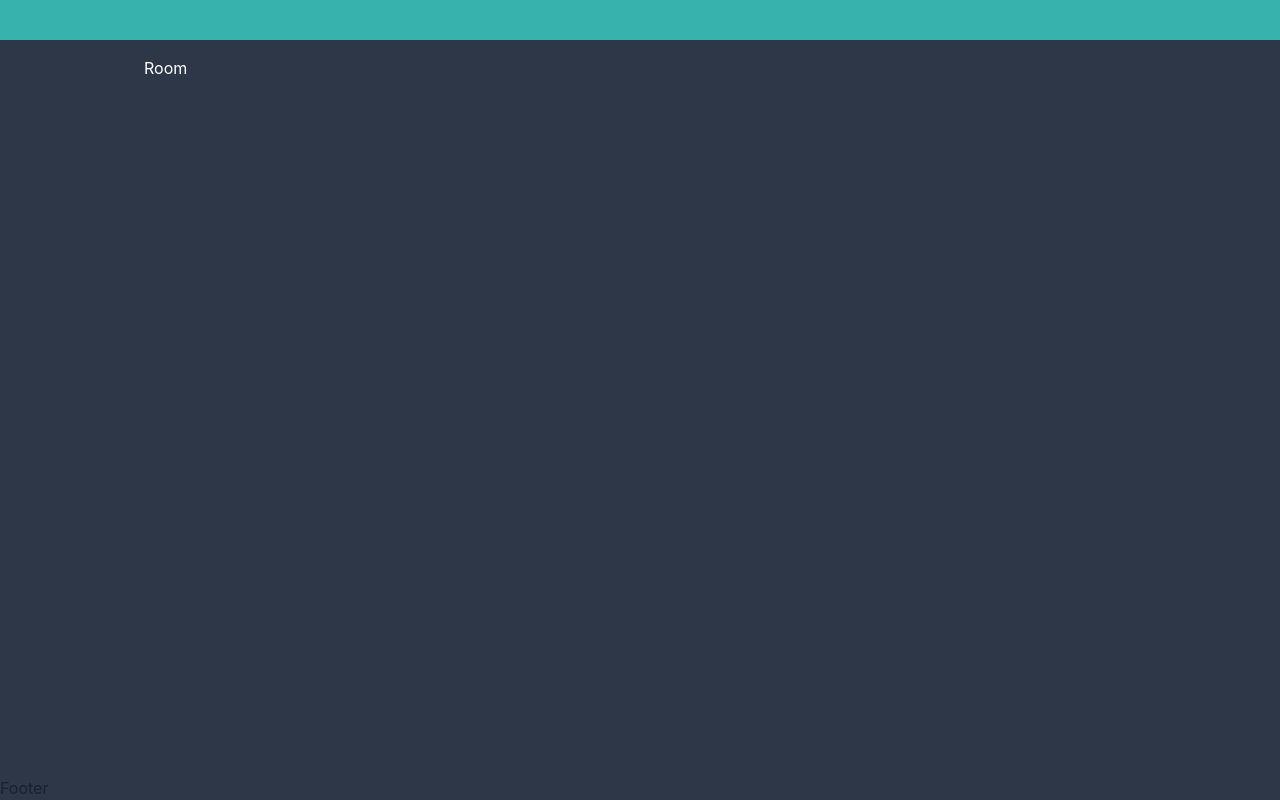
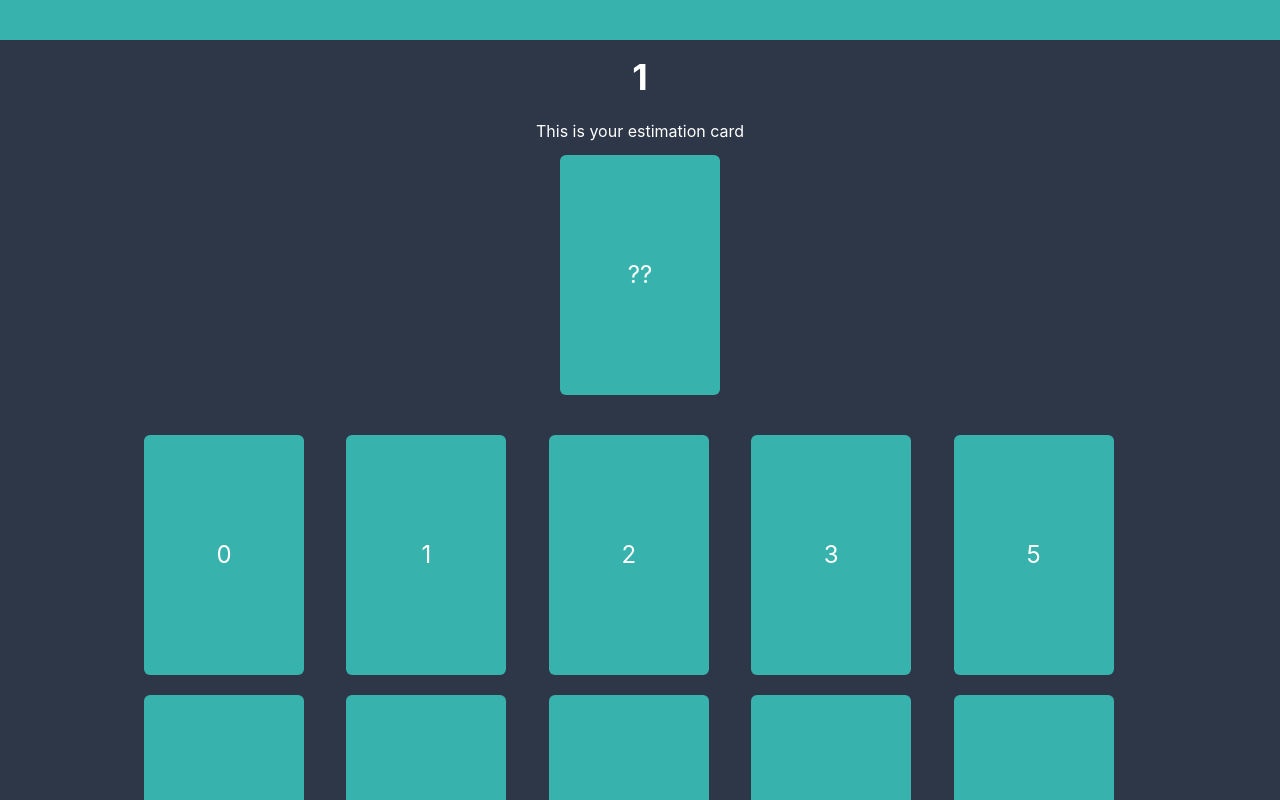
Before and after one commit to basel2053/sprint-poker, a React (Vite) app in the folder client/: page /room/1 in a window 1280 px wide. Shown: the top 800 px of the page. Built offline with nearby package versions, Linux system fonts and the light colour scheme; no server answers.

Commit message:
feat: add estimation cards

```diff
--- a/client/src/app/App.tsx
+++ b/client/src/app/App.tsx
@@ -1,22 +1,7 @@
-import { useEffect } from 'react';
 import AppProvider from './provider';
 import AppRouter from './router';
 
 function App() {
-  useEffect(() => {
-    const ws = new WebSocket('ws://localhost:5000/ws');
-    ws.onopen = () => {
-      console.log('Connected to WS server');
-      ws.onmessage = (message) => {
-        console.log('Received message: ', message);
-      };
-      ws.send(JSON.stringify({ type: 'message', message: 'Hello There!' }));
-    };
-    return () => {
-      ws.close();
-    };
-  }, []);
-
   return (
     <AppProvider>
       <AppRouter />
--- a/client/src/app/pages/home.tsx
+++ b/client/src/app/pages/home.tsx
@@ -1,14 +1,64 @@
-import { Box, Button, Heading } from '@chakra-ui/react';
+import {
+  Box,
+  Button,
+  Heading,
+  Modal,
+  ModalBody,
+  ModalCloseButton,
+  ModalContent,
+  ModalHeader,
+  ModalOverlay,
+  ModalFooter,
+  Text,
+  Input,
+  useDisclosure,
+} from '@chakra-ui/react';
+import { useState } from 'react';
+import { useNavigate } from 'react-router-dom';
 
-export const Home = () => (
+export const Home = () => {
+  const [roomName, setRoomName] = useState('');
+  const navigate = useNavigate();
+  const { isOpen, onOpen, onClose } = useDisclosure();
+  const handleCreate = () => {
+    navigate(`/room/${roomName}`);
+    onClose();
+  };
+  return (
     <>
       <Box textAlign="center">
         <Heading as="h1" my={5}>
           Sprint Poker
         </Heading>
-      <Button variant="outline" color="teal.300">
+        <Button variant="outline" color="teal.300" onClick={onOpen}>
           Create A Room!
         </Button>
       </Box>
+      <Modal isOpen={isOpen} onClose={onClose} isCentered>
+        <ModalOverlay />
+        <ModalContent>
+          <ModalHeader>Create Instant Room</ModalHeader>
+          <ModalCloseButton />
+          <form onSubmit={handleCreate}>
+            <ModalBody>
+              <Text mb={3}> No need to sign up. Just create a room and start directly.</Text>
+              <Input
+                placeholder="Room Name"
+                value={roomName}
+                onChange={(e) => setRoomName(e.target.value)}
+              />
+            </ModalBody>
+            <ModalFooter>
+              <Button mr={3} variant="ghost">
+                Close
+              </Button>
+              <Button colorScheme="blue" type="submit">
+                Create
+              </Button>
+            </ModalFooter>
+          </form>
+        </ModalContent>
+      </Modal>
     </>
   );
+};
--- /dev/null
+++ b/client/src/app/pages/room.tsx
@@ -0,0 +1,49 @@
+import { useEffect, useState } from 'react';
+import { useParams } from 'react-router-dom';
+import { GuessCard, Card } from '@/features/room/components/Card';
+import { Box, Heading, SimpleGrid, Text } from '@chakra-ui/react';
+
+const fibonacciSeries = [0, 1, 2, 3, 5, 8, 13, 21, 34, 55];
+
+export const Room = () => {
+  const [estimation, setEstimation] = useState<string | number>('??');
+  const { roomId } = useParams();
+  useEffect(() => {
+    const ws = new WebSocket('ws://localhost:5000/ws');
+    ws.onopen = () => {
+      console.log('Connected to WS server');
+      ws.onmessage = (message) => {
+        console.log('Received message: ', message);
+      };
+      ws.send(JSON.stringify({ type: 'message', message: 'Hello There!' }));
+    };
+    return () => {
+      ws.close();
+    };
+  }, []);
+
+  const handleSelect = (value: number) => {
+    setEstimation(value);
+  };
+
+  return (
+    <>
+      <Heading as="h1" textAlign="center">
+        {roomId}
+      </Heading>
+      <Box mt={5}>
+        <Text textAlign="center" mb={3}>
+          This is your estimation card
+        </Text>
+        <GuessCard value={estimation} />
+        <SimpleGrid columns={5} spacing={5} mt={10}>
+          {fibonacciSeries.map((num) => (
+            <Card key={num} onClick={() => handleSelect(num)}>
+              {num}
+            </Card>
+          ))}
+        </SimpleGrid>
+      </Box>
+    </>
+  );
+};
--- a/client/src/app/router.tsx
+++ b/client/src/app/router.tsx
@@ -18,7 +18,8 @@ const AppRouter = () => {
         {
           path: 'room/:roomId',
           lazy: async () => {
-            return { Component: () => <h1>Room</h1> };
+            const { Room } = await import('./pages/room');
+            return { Component: Room };
           },
         },
         {
--- a/client/src/components/Card/index.ts
+++ b/client/src/components/Card/index.ts
@@ -1,2 +1 @@
 export * from './Card';
-export * from './GuessCard';
--- /dev/null
+++ b/client/src/features/room/components/Card/Card.tsx
@@ -0,0 +1,21 @@
+import { Center, CenterProps } from '@chakra-ui/react';
+
+interface CardProps extends CenterProps {
+  children: React.ReactNode;
+  pointer?: string;
+}
+
+export const Card: React.FC<CardProps> = ({ children, ...rest }) => (
+  <Center
+    w="160px"
+    h="240px"
+    as="button"
+    pointer="cursor"
+    bg={'teal.400'}
+    borderRadius="md"
+    fontSize="2xl"
+    {...rest}
+  >
+    {children}
+  </Center>
+);
--- /dev/null
+++ b/client/src/features/room/components/Card/GuessCard.tsx
@@ -0,0 +1,24 @@
+import { useState } from 'react';
+import { Card } from './Card';
+
+interface GuessCardProps {
+  value?: string | number;
+}
+
+export const GuessCard: React.FC<GuessCardProps> = ({ value }) => {
+  const [isFlipped, setIsFlipped] = useState<boolean>(false);
+  const handleToggle = () => {
+    setIsFlipped(!isFlipped);
+  };
+  return (
+    <Card
+      onClick={handleToggle}
+      mx="auto"
+      bg={isFlipped ? 'gray.500' : 'teal.400'}
+      transition="transform 0.6s"
+      transform={isFlipped ? 'rotateY(180deg)' : 'rotateY(0deg)'}
+    >
+      {value}
+    </Card>
+  );
+};
--- /dev/null
+++ b/client/src/features/room/components/Card/index.ts
@@ -0,0 +1,2 @@
+export * from './Card';
+export * from './GuessCard';
```
Also changed, not shown: client/src/components/Card/GuessCard.tsx (deleted, +0 -28 lines). Lines whose indentation alone changed are shown as unchanged.
